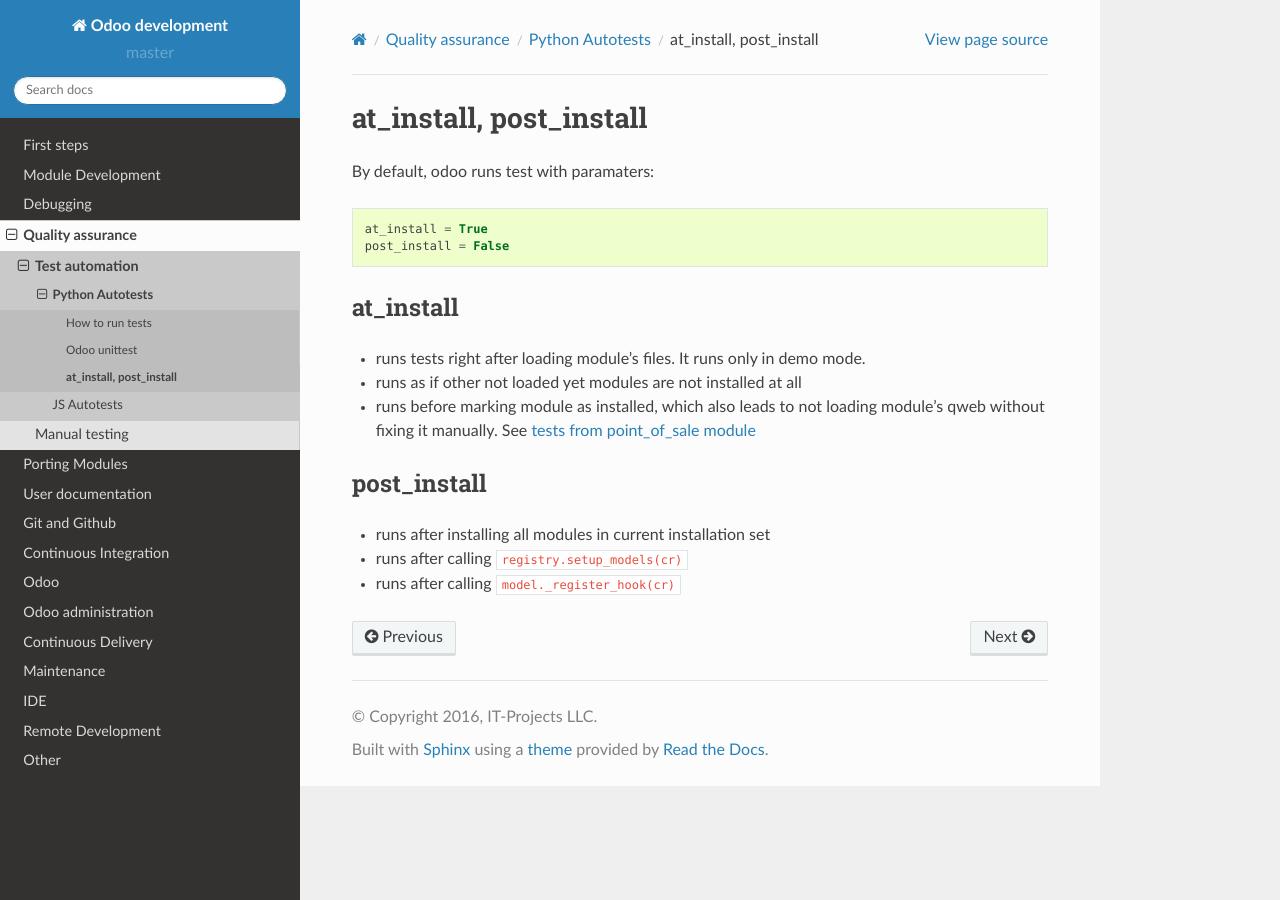
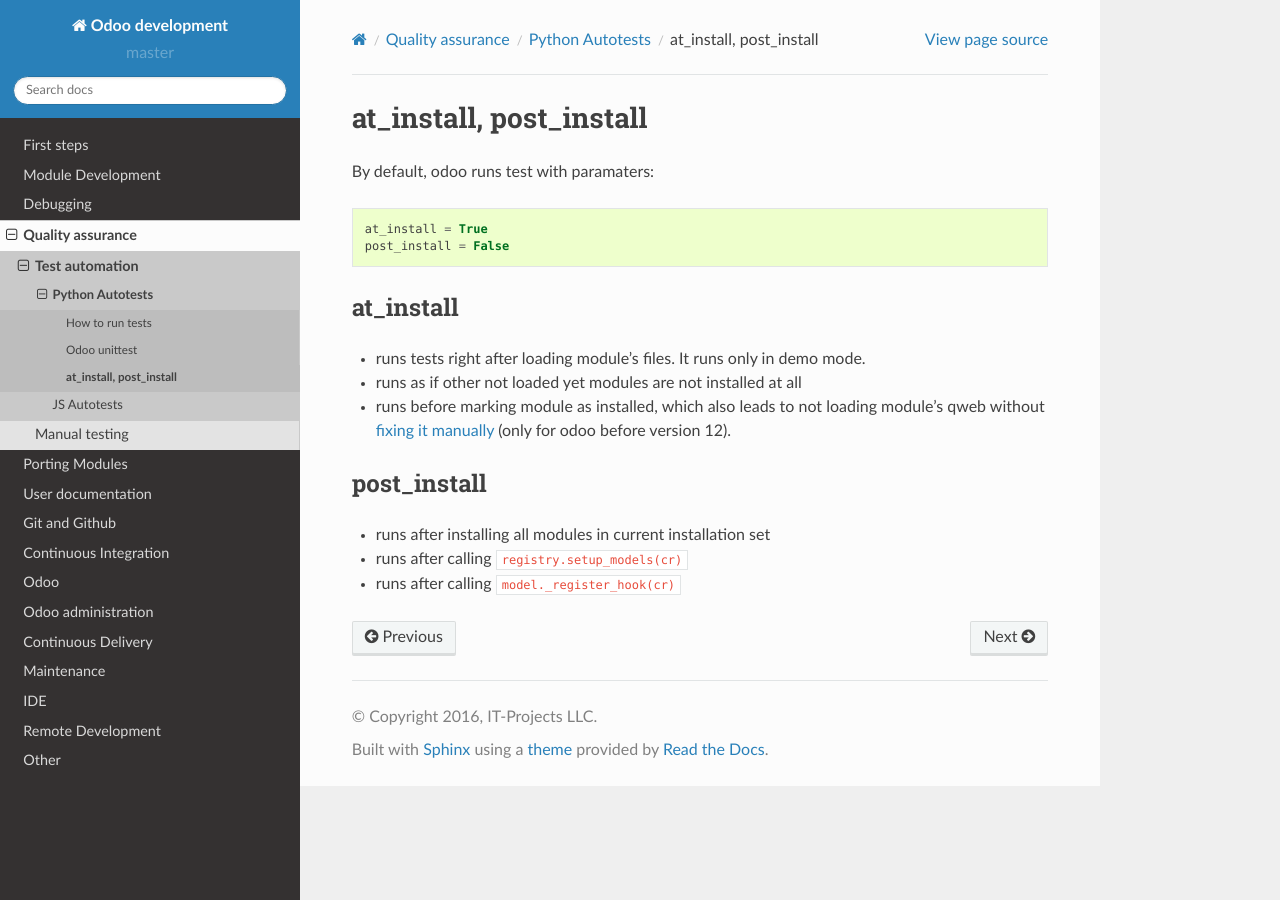
Before and after one commit to itpp-labs/odoo-development, a Sphinx documentation site: the page built from docs/qa/python/at_install-post_install.rst, in a window 1280 px wide. Built offline with Sphinx 7.4.7 and the Read the Docs theme 2.0.0, drawn with Linux system fonts in a browser that asks for light colours.

Commit message:
Put link to internal page with full information

```diff
--- a/docs/qa/python/at_install-post_install.rst
+++ b/docs/qa/python/at_install-post_install.rst
@@ -11,7 +11,7 @@ at_install
 ==========
 * runs tests right after loading module's files. It runs only in demo mode.
 * runs as if other not loaded yet modules are not installed at all
-* runs before marking module as installed, which also leads to not loading module's qweb without fixing it manually. See  `tests from point_of_sale module <https://github.com/odoo/odoo/blob/11.0/addons/point_of_sale/tests/test_frontend.py#L292-L297>`__
+* runs before marking module as installed, which also leads to not loading module's qweb without :doc:`fixing it manually <../js/phantom_js-test_cr>` (only for odoo before version 12).
 
 post_install
 ============
```
